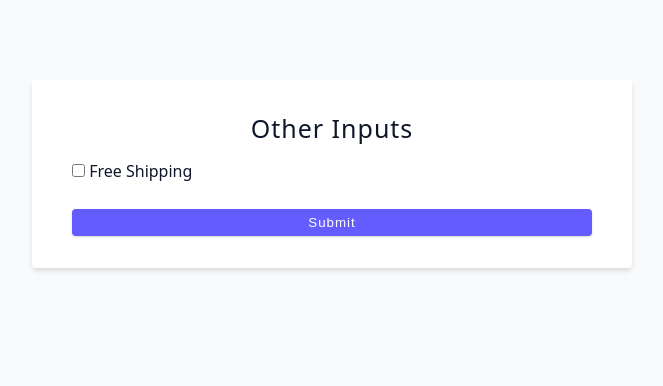
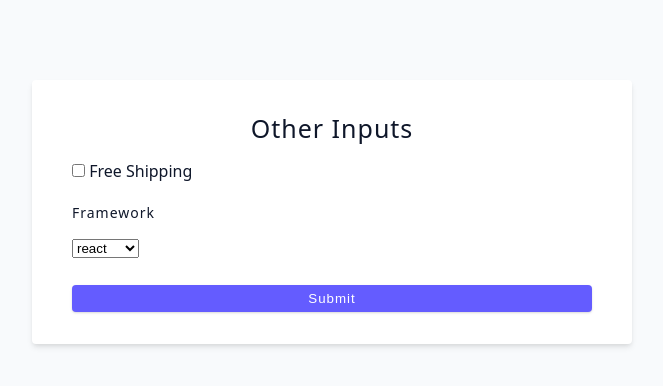
Before and after one commit to hungbui7690/react-tutorials, a React (Vite) app in the folder client/: page / in a window 1280 px wide. Shown: the top 386 px of the page, without its empty margins (308-971 px from the left). Built offline with nearby package versions, Linux system fonts and the light colour scheme.

Commit message:
Form: Select Inputs

```diff
--- a/client/src/01-controlled-inputs.jsx
+++ b/client/src/01-controlled-inputs.jsx
@@ -1,32 +1,56 @@
 /*
-  Form: Checkout Inputs
-  - input: e.target.value
-  - checkbox: e.target.checked
+  Form: Select Inputs
+  - selects: e.target.value
 */
 
 import { useState } from 'react'
 
+const frameworks = ['react', 'angular', 'vue', 'svelte'] // (***) data for selects
+
 const OtherInputs = () => {
   const [shipping, setShipping] = useState(false)
+  const [framework, setFramework] = useState('react') // (***) use here
 
   const handleShipping = (e) => {
     console.log(e.target.checked)
     setShipping(e.target.checked)
   }
 
+  // (***)
+  const handleFramework = (e) => {
+    console.log(e.target.value)
+    setFramework(e.target.value)
+  }
+
   return (
     <div>
       <form className='form'>
         <h4>Other Inputs</h4>
+        {/* name */}
         <div className='form-row' style={{ textAlign: 'left' }}>
           <input
             type='checkbox'
-            checked={shipping} // (***) checkout: e.target.checked
+            checked={shipping}
             id='shipping'
             name='shipping'
-            onChange={handleShipping} // (***)
+            onChange={handleShipping}
           />
           <label htmlFor='shipping'> Free Shipping </label>
+        </div>
+        <div className='form-row' style={{ textAlign: 'left' }}>
+          <label htmlFor='framework' className='form-label'>
+            Framework
+          </label>
+          <select
+            name='framework'
+            id='framework'
+            value={framework} // (a)
+            onChange={handleFramework} // (b)
+          >
+            {frameworks.map((framework) => {
+              return <option key={framework}>{framework}</option>
+            })}
+          </select>
         </div>
         <button type='submit' className='btn btn-block'>
           submit
```
